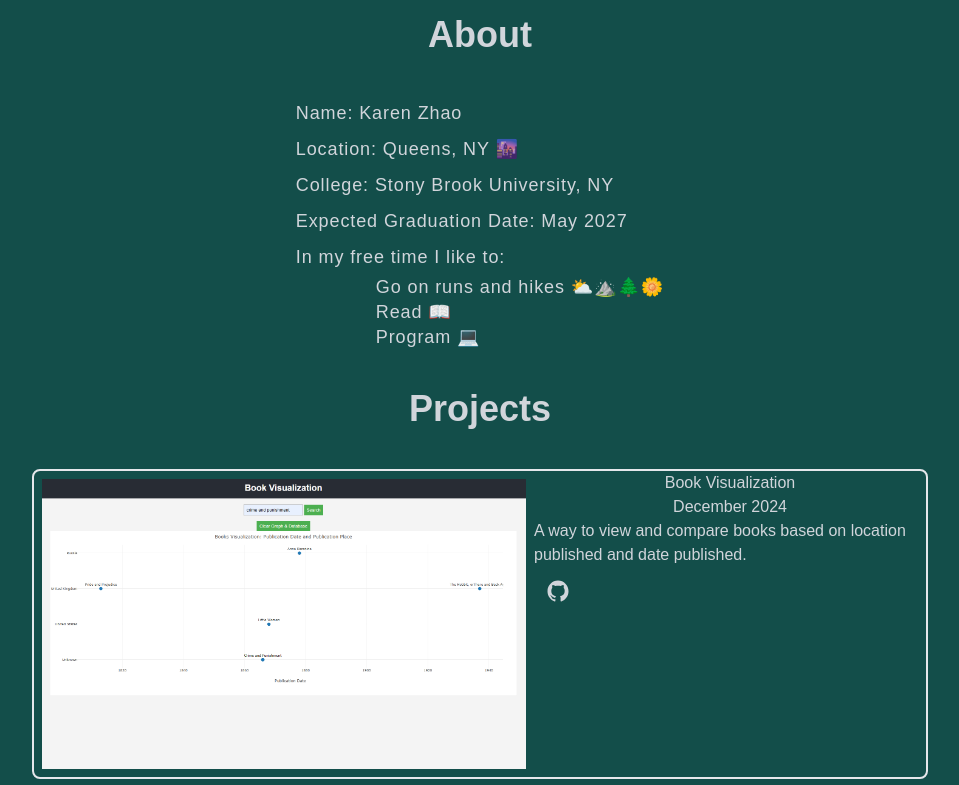
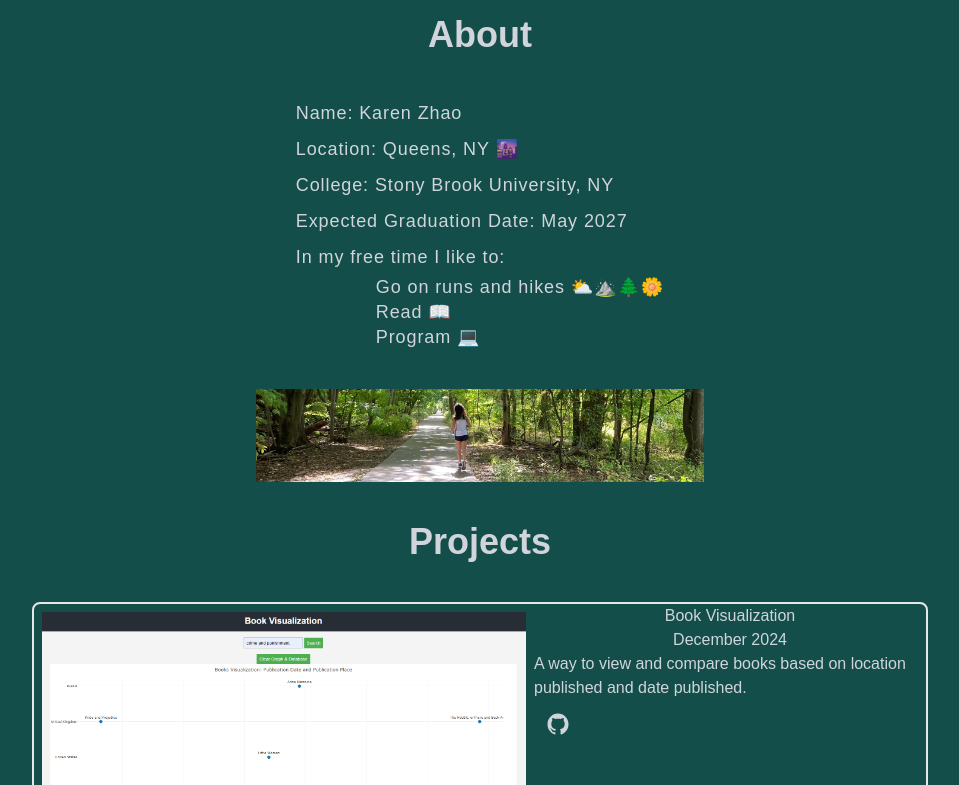
Before and after one commit to karzhao/karen-zhao, a Next.js app: page / in a window 1280 px wide. Shown: the part 825-1610 px from the top of the page, without its empty margins (160-1119 px from the left). Built offline with nearby package versions, Linux system fonts and the light colour scheme.

Commit message:
Added a picture running

```diff
--- a/app/About/index.tsx
+++ b/app/About/index.tsx
@@ -1,12 +1,12 @@
 'use client'
-
+import Image from 'next/image';
 const About = () => {
     return (
         <div id="about" style={{ scrollMarginTop: '70px' }}>
             <div>
                 <h1 className="font-bold text-gray-300 text-4xl flex justify-center my-10">
-                About
-            </h1>
+                    About
+                </h1>
                 <div className="flex flex-col items-center mx-auto w-fit">
                     <ul className="text-lg leading-loose tracking-wider text-left list-inside text-gray-300">
                         <li>Name: Karen Zhao</li>
@@ -21,6 +21,11 @@ const About = () => {
                         </ul>
                     </ul>
                 </div>
+                <div className="flex justify-center mt-10">
+                    <figure className="flex-shrink-0 w-full max-w-md overflow-hidden">
+                        <Image src={"/picture-running.jpg"} width="3020" height="625" alt="Running" />
+                    </figure>
+                </div>
             </div>
 
         </div>
```
Also changed, not shown: public/picture-running.jpg (added).
